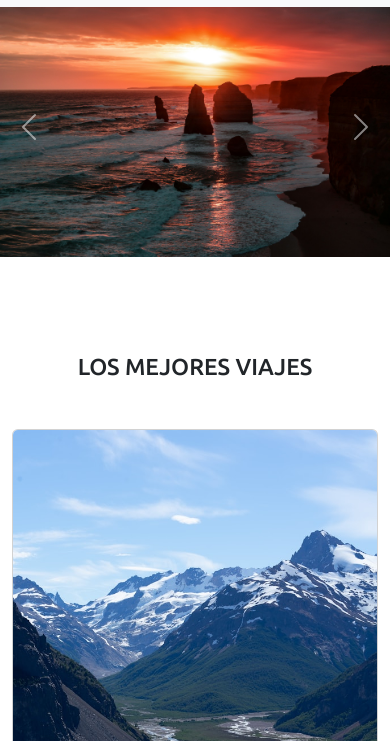
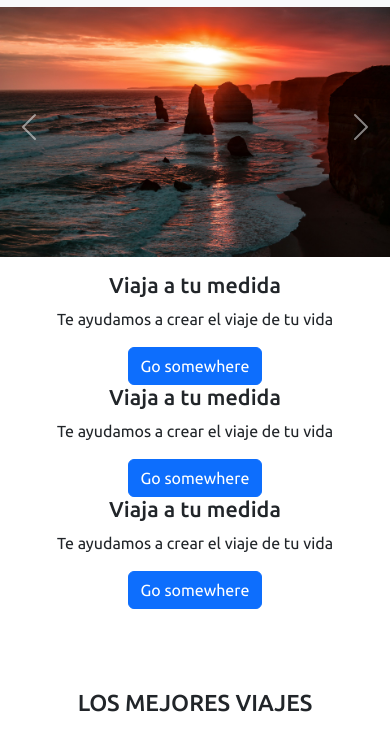
Before and after one commit to Ari-Dsgns/destinea-def, a plain HTML site: page index.html in a window 390 px wide. Shown: the part 103-844 px from the top of the page. Drawn offline with nearby package versions, Linux system fonts and the light colour scheme.

Commit message:
Ajustando responsive-2

```diff
--- a/css/style.css
+++ b/css/style.css
@@ -9,6 +9,19 @@ body{
     height: 5000px;
     padding-top: 100px;
 }
+
+
+/* ====================== media Q ============================ */
+
+@media( max-width: 768px) {
+    #intro {
+        width: 90% !important;
+    }
+
+}
+
+
+
 
 /* ======================menu============================ */
 
--- a/index.html
+++ b/index.html
@@ -10,9 +10,7 @@
 <body>
 <!-- =====================================encabezado======================================  -->
 
-    <header class="container-fluid bg-primary d-flex justify-content-center ">
-        <!-- <p class="text-light mb-0 p-2 fs-6">LLAMANOS AHORA +34 915 202020</p> -->
-    </header>
+<header class="header" id="header">
   <nav class="navbar navbar-expand-lg fixed-top bg-body-tertiary p-4" id="menu">
     <div class="container-fluid">
         <a class="navbar-brand" href="#"><img src="./assets/img/logo.png" alt=""></a>
@@ -60,6 +58,7 @@
         </div>
     </div>
   </nav>
+</header>
 
 
 <!-- =====================================slider de imagenes=====================================  -->
@@ -90,29 +89,32 @@
 
 
 
-<!-- <section class="container-fluid d-flex ">
+<section class="container-fluid d-flex p-3 gap-4">
+
+  <div class="container1 text-center">
     <div class="row">
-    <div class="col-lg-3 col-md-6 sm-12">
+      <div class="col-lg col-md">
         <h4>Viaja a tu medida</h4>
         <p>Te ayudamos a crear
           el viaje de tu vida </p>
-        <button>mas informacion</button>
+          <a href="#" class="btn btn-primary">Go somewhere</a>
       </div>
-    <div class="row">
-    <div class="col-lg-3 col-md-6 sm-12">
+      <div class="col-lg col-md">
         <h4>Viaja a tu medida</h4>
         <p>Te ayudamos a crear
           el viaje de tu vida </p>
-        <button>mas informacion</button>
+          <a href="#" class="btn btn-primary">Go somewhere</a>
       </div>
-    <div class="row">
-      <div class="col-lg-3 col-md-6 sm-12">
+      <div class="col-lg col-md">
         <h4>Viaja a tu medida</h4>
         <p>Te ayudamos a crear
           el viaje de tu vida </p>
-          <button>mas informacion</button>
+          <a href="#" class="btn btn-primary">Go somewhere</a>
       </div>
-</section> -->
+    </div>
+</div>
+
+</section>
 
 
 
@@ -121,7 +123,7 @@
 
 
 
-<section class="pt-5">
+<section class="pt-3">
   <h3 class="text-center my-5">LOS MEJORES VIAJES</h3>
   <div class="container">
     <div class="row">
```
Lines whose indentation alone changed are shown as unchanged.
